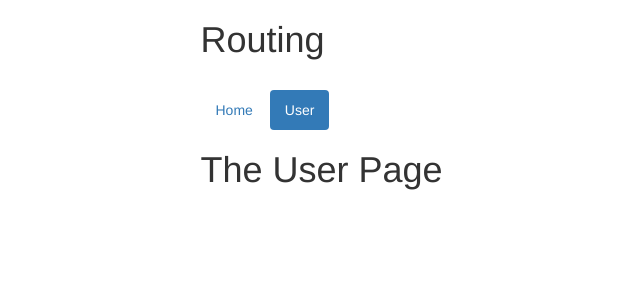
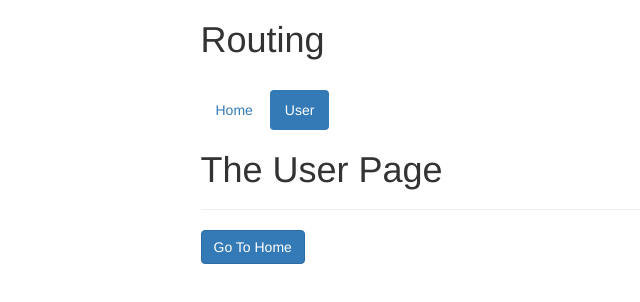
Before and after one commit to Ayazadeh/VueWithMaximilian, a Vue app in the folder Vuejs/20/: page /user in a window 1280 px wide. Shown: the top 302 px of the page, without its empty margins (162-802 px from the left). Built offline with nearby package versions, Linux system fonts and the light colour scheme.

Commit message:
Vue2: Navigating from Code (Imperative Navigation)

```diff
--- a/Vuejs/20/src/components/user/User.vue
+++ b/Vuejs/20/src/components/user/User.vue
@@ -1,3 +1,16 @@
 <template>
-    <h1>The User Page</h1>
+    <div>
+        <h1>The User Page</h1>
+        <hr>
+        <button @click="navigateToHome" class="btn btn-primary">Go To Home</button>
+    </div>
 </template>
+<script>
+export default{
+    methods:{
+        navigateToHome(){
+            this.$router.push('/')
+        }
+    }
+}
+</script>
```
